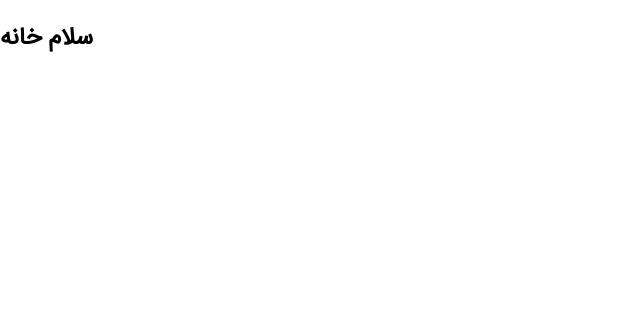
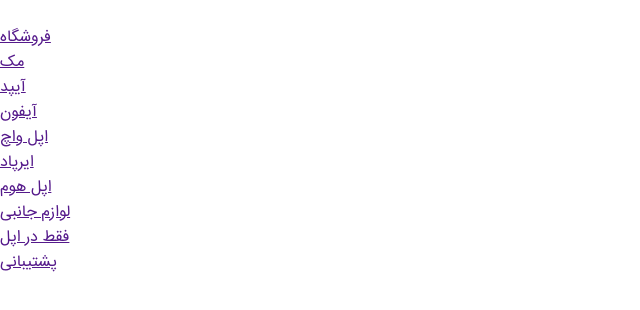
Before and after one commit to erfaneslami/Navigation, a React (Create React App) app: page / in a window 1280 px wide. Shown: the top 310 px of the page, without its empty margins (0-640 px from the left). Built offline with nearby package versions, Linux system fonts and the light colour scheme.

Commit message:
add Header jsx

```diff
--- a/src/App.js
+++ b/src/App.js
@@ -1,8 +1,9 @@
 import logo from "./logo.svg";
 import "./App.scss";
+import Header from "./Components/Header/Header";
 
 function App() {
-  return <h2>سلام خانه</h2>;
+  return <Header />;
 }
 
 export default App;
--- /dev/null
+++ b/src/Components/Header/Header.js
@@ -0,0 +1,53 @@
+const Header = () => {
+  return (
+    <>
+      <div className="nav-container">
+        <nav>
+          <ul>
+            <li>
+              <a href="" className="link-logo"></a>
+            </li>
+            <li>
+              <a href="">فروشگاه</a>
+            </li>
+            <li>
+              <a href="">مک</a>
+            </li>
+            <li>
+              <a href="">آیپد</a>
+            </li>
+            <li>
+              <a href="">آیفون</a>
+            </li>
+            <li>
+              <a href="">اپل واچ</a>
+            </li>
+            <li>
+              <a href="">ایرپاد</a>
+            </li>
+            <li>
+              <a href="">اپل هوم</a>
+            </li>
+            <li>
+              <a href="">لوازم جانبی</a>
+            </li>
+            <li>
+              <a href="">فقط در اپل</a>
+            </li>
+            <li>
+              <a href="">پشتیبانی</a>
+            </li>
+            <li>
+              <a href="" className="logo-search"></a>
+            </li>
+            <li>
+              <a href="" className="logo-cart"></a>
+            </li>
+          </ul>
+        </nav>
+      </div>
+    </>
+  );
+};
+
+export default Header;
--- a/src/index.scss
+++ b/src/index.scss
@@ -18,6 +18,12 @@
     url(./Fonts/IRANSansWebFaNum.woff) format("woff2");
 }
 
+* {
+  padding: 0;
+  margin: 0;
+  box-sizing: border-box;
+}
+
 body {
   margin: 0;
   // font-family: -apple-system, BlinkMacSystemFont, "Segoe UI", "Roboto", "Oxygen",
```
Also changed, not shown: src/Components/Header/Header.scss (added).
